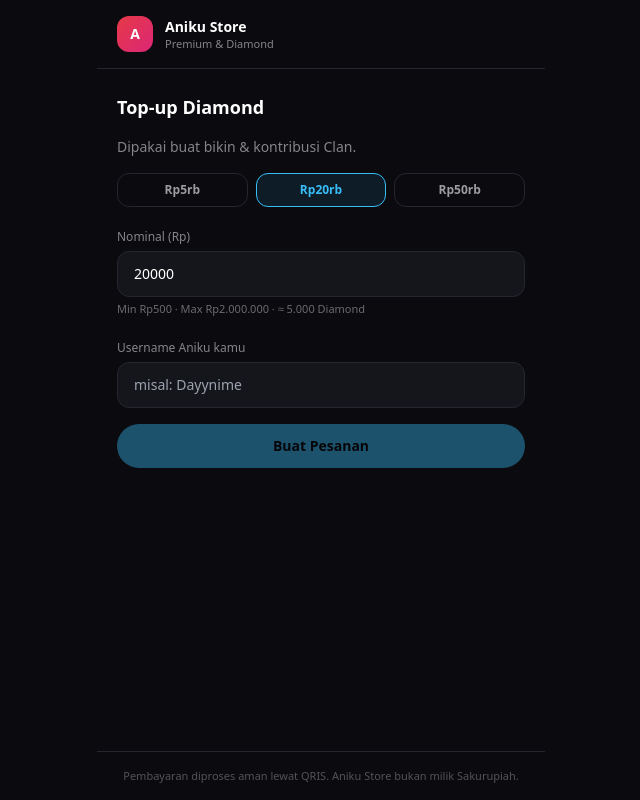
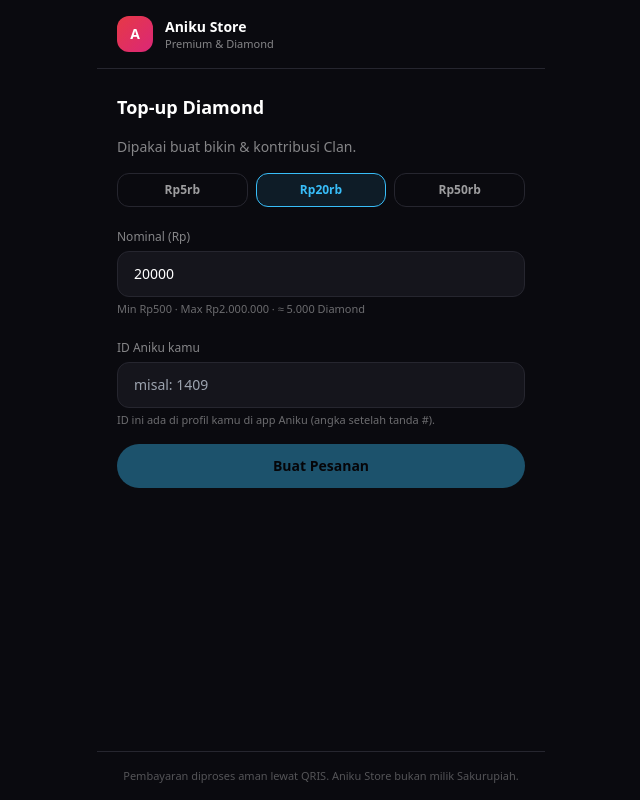
Before and after one commit to MisterXyz-sc/aniku-store, a Next.js app: page /diamond in a window 1280 px wide. Shown: the whole page, without its empty margins (319-959 px from the left). Built offline with nearby package versions, Linux system fonts and the light colour scheme.

Commit message:
first commit

```diff
--- a/app/api/diamond/checkout/route.ts
+++ b/app/api/diamond/checkout/route.ts
@@ -11,11 +11,12 @@
 
 export async function POST(req: NextRequest) {
   try {
-    const { username, amount: rawAmount } = await req.json();
+    const { user_number: rawUserNumber, amount: rawAmount } = await req.json();
+    const userNumber = Math.floor(Number(rawUserNumber));
     const amount = Math.floor(Number(rawAmount));
 
-    if (!username) {
-      return NextResponse.json({ error: 'Username wajib diisi' }, { status: 400 });
+    if (!rawUserNumber || isNaN(userNumber) || userNumber <= 0) {
+      return NextResponse.json({ error: 'ID Aniku wajib diisi dengan angka yang valid' }, { status: 400 });
     }
     if (!amount || isNaN(amount) || amount < QRIS_MIN || amount > QRIS_MAX) {
       return NextResponse.json(
@@ -29,11 +30,11 @@
     const { data: profile, error: profileErr } = await supabaseAdmin
       .from('profiles')
       .select('id, username')
-      .eq('username', username)
+      .eq('user_number', userNumber)
       .maybeSingle();
 
     if (profileErr || !profile) {
-      return NextResponse.json({ error: 'Username gak ditemukan di Aniku' }, { status: 404 });
+      return NextResponse.json({ error: 'ID Aniku gak ditemukan' }, { status: 404 });
     }
 
     const diamondAmount = Math.floor(amount / RUPIAH_PER_DIAMOND);
@@ -73,7 +74,8 @@
       merchant_ref: merchantRef,
       qr: invoice.qr,
       checkout_url: invoice.checkoutUrl,
-      diamond_amount: diamondAmount
+      diamond_amount: diamondAmount,
+      username: profile.username
     });
   } catch (e) {
     console.error(e);
--- a/app/api/premium/checkout/route.ts
+++ b/app/api/premium/checkout/route.ts
@@ -4,21 +4,22 @@
 
 export async function POST(req: NextRequest) {
   try {
-    const { username, package_id } = await req.json();
+    const { user_number: rawUserNumber, package_id } = await req.json();
+    const userNumber = Math.floor(Number(rawUserNumber));
 
-    if (!username || !package_id) {
-      return NextResponse.json({ error: 'Username dan paket wajib diisi' }, { status: 400 });
+    if (!rawUserNumber || isNaN(userNumber) || userNumber <= 0 || !package_id) {
+      return NextResponse.json({ error: 'ID Aniku dan paket wajib diisi' }, { status: 400 });
     }
 
-    // 1. Cari user berdasarkan username
+    // 1. Cari user berdasarkan user_number (ID unik, gak berubah-ubah kayak username)
     const { data: profile, error: profileErr } = await supabaseAdmin
       .from('profiles')
       .select('id, username')
-      .eq('username', username)
+      .eq('user_number', userNumber)
       .maybeSingle();
 
     if (profileErr || !profile) {
-      return NextResponse.json({ error: 'Username gak ditemukan di Aniku' }, { status: 404 });
+      return NextResponse.json({ error: 'ID Aniku gak ditemukan' }, { status: 404 });
     }
 
     // 2. Ambil detail paket
@@ -95,7 +96,8 @@
       claim_id: claim.id,
       qr: invoice.qr,
       checkout_url: invoice.checkoutUrl,
-      merchant_ref: merchantRef
+      merchant_ref: merchantRef,
+      username: profile.username
     });
   } catch (e) {
     console.error(e);
--- a/app/diamond/page.tsx
+++ b/app/diamond/page.tsx
@@ -10,7 +10,7 @@
 
 export default function DiamondPage() {
   const [amount, setAmount] = useState<number>(20000);
-  const [username, setUsername] = useState('');
+  const [userNumber, setUserNumber] = useState('');
   const [step, setStep] = useState<Step>('amount');
   const [error, setError] = useState<string | null>(null);
   const [submitting, setSubmitting] = useState(false);
@@ -37,14 +37,14 @@
   }, [step, topupRef]);
 
   async function handleSubmit() {
-    if (!username.trim() || amount < 500) return;
+    if (!userNumber.trim() || amount < 500) return;
     setSubmitting(true);
     setError(null);
     try {
       const res = await fetch('/api/diamond/checkout', {
         method: 'POST',
         headers: { 'Content-Type': 'application/json' },
-        body: JSON.stringify({ username: username.trim(), amount })
+        body: JSON.stringify({ user_number: userNumber.trim(), amount })
       });
       const json: CheckoutResponse = await res.json();
       if (!res.ok || json.error) {
@@ -71,12 +71,12 @@
         <h2 className="text-lg font-bold">Pembayaran Berhasil!</h2>
         <p className="text-sm text-white/60">
           {estimatedDiamond} Diamond udah masuk ke akun{' '}
-          <span className="font-semibold text-white">{username}</span>.
+          <span className="font-semibold text-white">{invoice?.username ?? `#${userNumber}`}</span>.
         </p>
         <button
           onClick={() => {
             setStep('amount');
-            setUsername('');
+            setUserNumber('');
             setInvoice(null);
             setTopupRef(null);
           }}
@@ -94,7 +94,7 @@
         <h2 className="text-lg font-bold">Scan QRIS Buat Bayar</h2>
         <p className="text-sm text-white/60">
           {formatRupiah(amount)} · sekitar {estimatedDiamond} Diamond untuk{' '}
-          <span className="text-white font-semibold">{username}</span>
+          <span className="text-white font-semibold">{invoice.username ?? `#${userNumber}`}</span>
         </p>
 
         {invoice.qr ? (
@@ -161,19 +161,24 @@
       </div>
 
       <div>
-        <label className="text-xs text-white/50">Username Aniku kamu</label>
+        <label className="text-xs text-white/50">ID Aniku kamu</label>
         <input
-          value={username}
-          onChange={(e) => setUsername(e.target.value)}
-          placeholder="misal: Dayynime"
+          type="number"
+          inputMode="numeric"
+          value={userNumber}
+          onChange={(e) => setUserNumber(e.target.value)}
+          placeholder="misal: 1409"
           className="mt-1 w-full rounded-xl bg-aniku-card border border-aniku-border px-4 py-3 text-sm outline-none focus:border-sky-400/60"
         />
+        <p className="mt-1 text-[11px] text-white/40">
+          ID ini ada di profil kamu di app Aniku (angka setelah tanda #).
+        </p>
       </div>
 
       {error && <p className="text-sm text-red-400">{error}</p>}
 
       <button
-        disabled={!username.trim() || amount < 500 || submitting}
+        disabled={!userNumber.trim() || amount < 500 || submitting}
         onClick={handleSubmit}
         className="rounded-full bg-sky-400 text-black font-semibold py-3 text-sm disabled:opacity-40"
       >
--- a/app/premium/page.tsx
+++ b/app/premium/page.tsx
@@ -4,13 +4,13 @@
 import { supabasePublic } from '@/lib/supabasePublic';
 import type { PremiumPackage, CheckoutResponse } from '@/lib/types';
 
-type Step = 'pick' | 'username' | 'paying' | 'success';
+type Step = 'pick' | 'user_number' | 'paying' | 'success';
 
 export default function PremiumPage() {
   const [packages, setPackages] = useState<PremiumPackage[]>([]);
   const [loadingPackages, setLoadingPackages] = useState(true);
   const [selected, setSelected] = useState<PremiumPackage | null>(null);
-  const [username, setUsername] = useState('');
+  const [userNumber, setUserNumber] = useState('');
   const [step, setStep] = useState<Step>('pick');
   const [error, setError] = useState<string | null>(null);
   const [submitting, setSubmitting] = useState(false);
@@ -49,15 +49,15 @@
 
   const formatRupiah = (n: number) => 'Rp' + n.toLocaleString('id-ID');
 
-  async function handleSubmitUsername() {
-    if (!selected || !username.trim()) return;
+  async function handleSubmitUserNumber() {
+    if (!selected || !userNumber.trim()) return;
     setSubmitting(true);
     setError(null);
     try {
       const res = await fetch('/api/premium/checkout', {
         method: 'POST',
         headers: { 'Content-Type': 'application/json' },
-        body: JSON.stringify({ username: username.trim(), package_id: selected.id })
+        body: JSON.stringify({ user_number: userNumber.trim(), package_id: selected.id })
       });
       const json: CheckoutResponse = await res.json();
       if (!res.ok || json.error) {
@@ -81,14 +81,14 @@
         <div className="text-5xl">✅</div>
         <h2 className="text-lg font-bold">Pembayaran Berhasil!</h2>
         <p className="text-sm text-white/60">
-          Premium buat akun <span className="font-semibold text-white">{username}</span> udah aktif.
+          Premium buat akun <span className="font-semibold text-white">{invoice?.username ?? `#${userNumber}`}</span> udah aktif.
           Buka lagi app Aniku buat lihat perubahannya.
         </p>
         <button
           onClick={() => {
             setStep('pick');
             setSelected(null);
-            setUsername('');
+            setUserNumber('');
             setInvoice(null);
             setClaimId(null);
           }}
@@ -105,7 +105,7 @@
       <div className="flex flex-col gap-4">
         <h2 className="text-lg font-bold">Scan QRIS Buat Bayar</h2>
         <p className="text-sm text-white/60">
-          {selected?.label} untuk <span className="text-white font-semibold">{username}</span> —{' '}
+          {selected?.label} untuk <span className="text-white font-semibold">{invoice.username ?? `#${userNumber}`}</span> —{' '}
           {formatRupiah(selected?.price ?? 0)}
         </p>
 
@@ -136,7 +136,7 @@
     );
   }
 
-  if (step === 'username' && selected) {
+  if (step === 'user_number' && selected) {
     return (
       <div className="flex flex-col gap-4">
         <button onClick={() => setStep('pick')} className="text-sm text-white/50 text-left">
@@ -151,23 +151,25 @@
         </p>
 
         <div>
-          <label className="text-xs text-white/50">Username Aniku kamu</label>
+          <label className="text-xs text-white/50">ID Aniku kamu</label>
           <input
-            value={username}
-            onChange={(e) => setUsername(e.target.value)}
-            placeholder="misal: Dayynime"
+            type="number"
+            inputMode="numeric"
+            value={userNumber}
+            onChange={(e) => setUserNumber(e.target.value)}
+            placeholder="misal: 1409"
             className="mt-1 w-full rounded-xl bg-aniku-card border border-aniku-border px-4 py-3 text-sm outline-none focus:border-aniku-gold/60"
           />
           <p className="mt-1 text-[11px] text-white/40">
-            Pastiin username-nya bener persis kayak di app, biar Premium-nya kekirim ke akun yang tepat.
+            ID ini ada di profil kamu di app Aniku (angka setelah tanda #), biar Premium-nya kekirim ke akun yang tepat.
           </p>
         </div>
 
         {error && <p className="text-sm text-red-400">{error}</p>}
 
         <button
-          disabled={!username.trim() || submitting}
-          onClick={handleSubmitUsername}
+          disabled={!userNumber.trim() || submitting}
+          onClick={handleSubmitUserNumber}
           className="rounded-full bg-aniku-gold text-black font-semibold py-3 text-sm disabled:opacity-40"
         >
           {submitting ? 'Memproses...' : 'Buat Pesanan'}
@@ -179,7 +181,7 @@
   return (
     <div className="flex flex-col gap-4">
       <h1 className="text-lg font-bold">Aniku Premium</h1>
-      <p className="text-sm text-white/50">Pilih paket, isi username, bayar QRIS.</p>
+      <p className="text-sm text-white/50">Pilih paket, isi ID Aniku, bayar QRIS.</p>
 
       {loadingPackages && <p className="text-sm text-white/40">Memuat paket...</p>}
 
@@ -200,7 +202,7 @@
           <button
             onClick={() => {
               setSelected(pkg);
-              setStep('username');
+              setStep('user_number');
             }}
             className="mt-3 w-full rounded-full border border-aniku-gold/60 text-aniku-gold font-semibold py-2 text-sm"
           >
--- a/lib/types.ts
+++ b/lib/types.ts
@@ -12,6 +12,7 @@
   merchant_ref?: string;
   qr: string | null;
   checkout_url: string | null;
+  username?: string;
   error?: string;
 }
 
```
